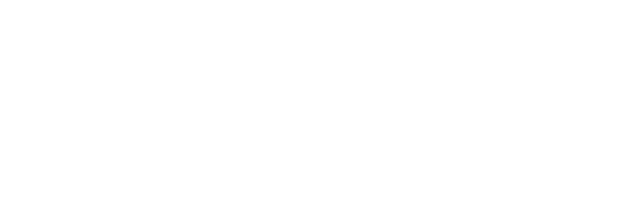
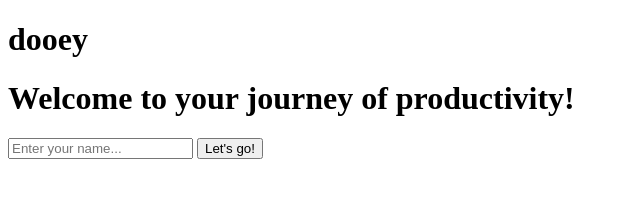
Before and after one commit to spencer-eagleton/productivity-project, a website: page index.html in a window 1280 px wide. Shown: the whole page, without its empty margins (0-640 px from the left). Drawn offline with Linux system fonts and the light colour scheme.

Commit message:
welcome page HTML

```diff
--- a/index.html
+++ b/index.html
@@ -9,15 +9,19 @@
     <link href="https://fonts.googleapis.com/css2?family=Titillium+Web:wght@300&display=swap" rel="stylesheet">
     <!-- Stylesheets -->
     <link rel="stylesheet" href="./styles/style.css">
-    <title>Document</title>
+    <title>Welcome</title>
 </head>
 
 <body>
     <header>
-
+        <h1>dooey</h1>
     </header>
     <main>
-
+        <h1>Welcome to your journey of productivity!</h1>
+        <form id="user-form">
+            <input type="text" name="name-input" placeholder="Enter your name...">
+            <button id="name-input-button">Let's go!</button>
+        </form>
     </main>
     <footer>
 
```
